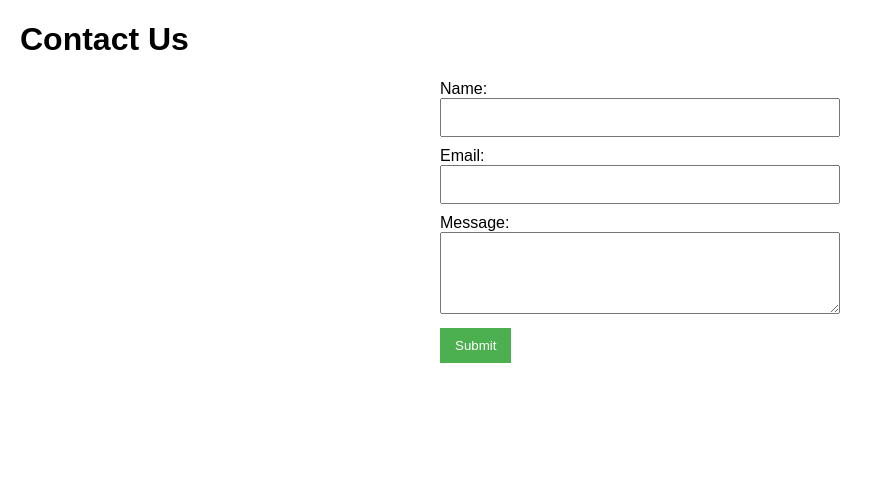
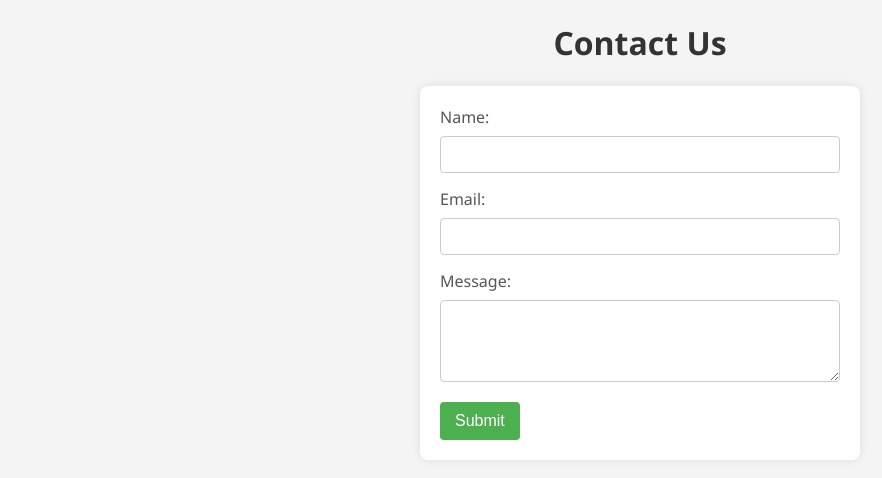
Before and after one commit to Merlin-Tax-Law/main, a website: page index.html in a window 1280 px wide. Shown: the whole page, without its empty margins (0-882 px from the left). Drawn offline with Linux system fonts and the light colour scheme.

Commit message:
Update index.html

```diff
--- a/index.html
+++ b/index.html
@@ -6,25 +6,43 @@
     <title>Contact Us</title>
     <style>
         body {
-            font-family: Arial, sans-serif;
+            font-family: 'Segoe UI', Tahoma, Geneva, Verdana, sans-serif;
             margin: 20px;
+            background-color: #f4f4f4;
+        }
+        h1 {
+            text-align: center;
+            color: #333;
         }
         form {
             max-width: 400px;
-            margin: 0 auto;
+            margin: 20px auto;
+            background-color: #fff;
+            padding: 20px;
+            border-radius: 8px;
+            box-shadow: 0 0 10px rgba(0, 0, 0, 0.1);
+        }
+        label {
+            display: block;
+            margin-bottom: 8px;
+            color: #555;
         }
         input, textarea {
             width: 100%;
             padding: 10px;
-            margin-bottom: 10px;
+            margin-bottom: 15px;
             box-sizing: border-box;
+            border: 1px solid #ccc;
+            border-radius: 4px;
         }
         button {
             background-color: #4CAF50;
             color: white;
             padding: 10px 15px;
             border: none;
+            border-radius: 4px;
             cursor: pointer;
+            font-size: 16px;
         }
         button:hover {
             background-color: #45a049;
```
